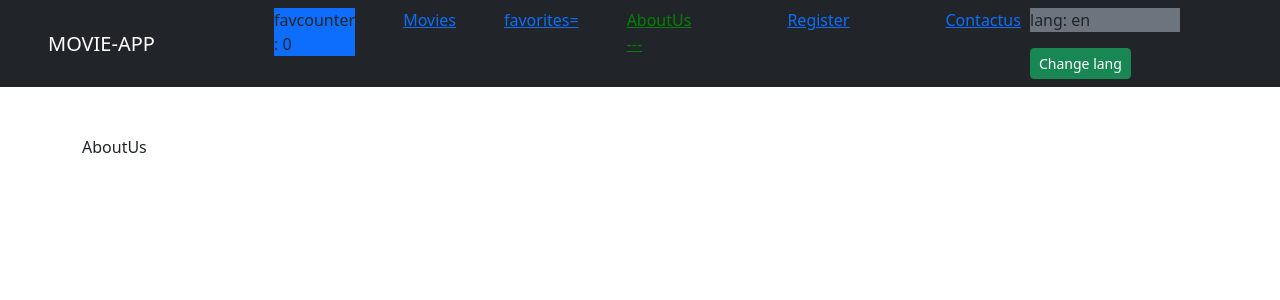
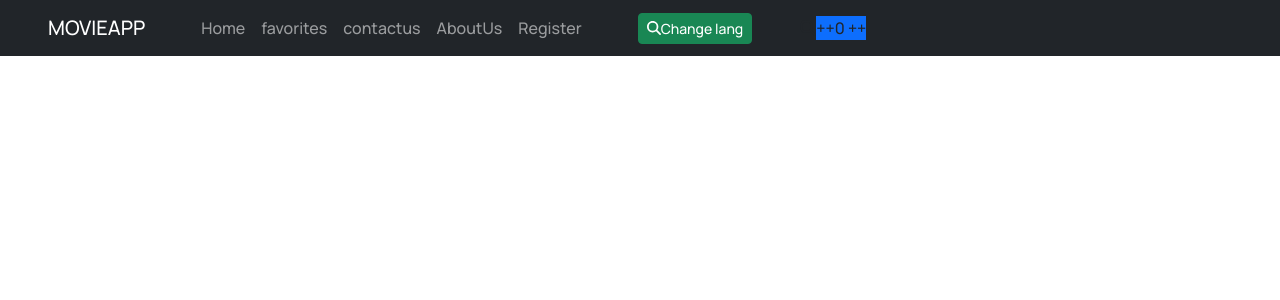
Before and after one commit to amallhalim/movieaApp, a React (Create React App) app: page /AboutUs in a window 1280 px wide. Shown: the top 300 px of the page. Built offline with nearby package versions, Linux system fonts and the light colour scheme.

Commit message:
comment lazy mode "

```diff
--- a/package.json
+++ b/package.json
@@ -17,7 +17,7 @@
     "react": "^18.2.0",
     "react-bootstrap": "^2.7.4",
     "react-dom": "^18.2.0",
-    "react-icons": "^4.9.0",
+    "react-icons": "^4.10.1",
     "react-redux": "^8.0.7",
     "react-router": "^6.12.1",
     "react-router-dom": "^6.12.1",
--- a/src/App.css
+++ b/src/App.css
@@ -1,4 +1,63 @@
-.App {
+* {
+  --body-color: #adb5bd;
+  --body-bg: #212529;
+  --secondary-bg: #343a40;
+  --tertiary-color: rgba(173, 181, 189, 0.5);
+  --tertiary-bg: #2b3035;
+  --emphasis-color: #fff;
+  --secondary-color: rgba(173, 181, 189, 0.75);
+  --navbar-color: rgba(255, 255, 255, 0.55);
+  --navbar-hover-color: rgba(255, 255, 255, 0.75);
+  --navbar-disabled-color: rgba(255, 255, 255, 0.25);
+  --navbar-active-color: #fff;
+  --navbar-brand-color: #fff;
+  --navbar-brand-hover-color: #fff;
+  --navbar-toggler-border-color: rgba(255, 255, 255, 0.1);
+  --emphasis-color: #fff;
+  --secondary-color: rgba(173, 181, 189, 0.75);
+  --secondary-bg: #343a40;
+  --tertiary-color: rgba(173, 181, 189, 0.5);
+  --tertiary-bg: #2b3035;
+  --primary-text-emphasis: #6ea8fe;
+  --secondary-text-emphasis: #a7acb1;
+  --success-text-emphasis: #75b798;
+  --info-text-emphasis: #6edff6;
+  --warning-text-emphasis: #ffda6a;
+  --danger-text-emphasis: #ea868f;
+  --light-text-emphasis: #f8f9fa;
+  --dark-text-emphasis: #dee2e6;
+  --primary-bg-subtle: #031633;
+  --secondary-bg-subtle: #161719;
+  --success-bg-subtle: #051b11;
+  --info-bg-subtle: #032830;
+  --warning-bg-subtle: #332701;
+  --danger-bg-subtle: #2c0b0e;
+  --light-bg-subtle: #343a40;
+  --dark-bg-subtle: #1a1d20;
+  --primary-border-subtle: #084298;
+  --secondary-border-subtle: #41464b;
+  --success-border-subtle: #0f5132;
+  --info-border-subtle: #087990;
+  --warning-border-subtle: #997404;
+  --danger-border-subtle: #842029;
+  --light-border-subtle: #495057;
+  --dark-border-subtle: #343a40;
+  --heading-color: inherit;
+  --link-color: #6ea8fe;
+  --link-hover-color: #8bb9fe;
+  --code-color: #e685b5;
+  --border-color: #495057;
+  --border-color-translucent: rgba(255, 255, 255, 0.15);
+  --form-valid-color: #75b798;
+  --form-valid-border-color: #75b798;
+  --form-invalid-color: #ea868f;
+}
+* {
+  /* background-color: var(--secondary-bg); */
+  /* background-color: var(--tertiary-bg); */
+  /* background-color: var(--body-bg); */
+}
+/* .App {
   text-align: center;
 }
 
@@ -35,4 +94,49 @@
   to {
     transform: rotate(360deg);
   }
+} */
+/*general style*/
+
+/*general style*/
+/* header */
+/*  start header */
+header {
+  /* background-color: var(--body-bg); */
+  /* background-color: var(--tertiary-bg); */
 }
+.header a:-webkit-any-link {
+  /* Link a { */
+  /* text-decoration: none; */
+  /* color: var(--navbar-color); */
+}
+.header a:-webkit-any-link:hover {
+  /* color: var(--navbar-hover-color); */
+}
+.allNavLink {
+  /* background-color: rgb(43, 121, 78) !important; */
+  /* display: flex; */
+  /* justify-items:; */
+  /* align-items: s; */
+  /* justify-content: center; */
+  /* justify-items: s\\\\; */
+}
+
+.header a:-webkit-any-link {
+  /* background-color: rgb(0, 255, 55) !important; */
+  /* padding: 10px; */
+  /* margin-left: 10px; */
+}
+.header .allNavLink a:-webkit-any-link:first-of-type {
+  /* background-color: rgb(0, 81, 255) !important; */
+  /* padding: 10px; */
+  /* margin-left: ; */
+}
+.layoutContainer {
+  /* background-color: var(--tertiary-bg); */
+}
+/*  end  header  */
+/*  start search */
+.searchbar {
+  /* background-color: white; */
+}
+/*  end  search  */
--- a/src/components/Header.js
+++ b/src/components/Header.js
@@ -1,79 +1,73 @@
 import React, { useContext } from "react";
 import { useDispatch, useSelector } from "react-redux";
-import Container from "react-bootstrap/Container";
-import { NavLink } from "react-router-dom";
-import Navbar from "react-bootstrap/Navbar";
-import Nav from "react-bootstrap/Nav";
+
 import "./Header.css";
 import LangContext from "../context/language";
-import SearchBar from "./SearchBar";
-import { increasecounter } from "../store/slices/count";
-
+import { FontAwesomeIcon } from "@fortawesome/react-fontawesome";
+import { Link } from "react-router-dom";
+import { faMagnifyingGlass } from "@fortawesome/free-solid-svg-icons";
 export default function Header() {
   const { lang, setLang } = useContext(LangContext);
   const favcounter = useSelector(state => state.favcounter.favCount_val);
-  // const counter_val = useSelector(state => state.counter.counter_val);
 
   const dispatch = useDispatch();
-
   return (
     <>
-      <Navbar collapseOnSelect expand="lg" bg="dark" variant="dark">
-        <Container className="  row px-5">
-          <Navbar.Brand href="/" className="col-2 ">
-            MOVIE-APP
-          </Navbar.Brand>
-
-          <Nav className="mb-auto col-8 mx-5">
-            <span className="bg-primary"> favcounter : {favcounter}</span>
-            {/*
-            <span className="bg-primary w-50 h-25">
-              counter_val: {counter_val}
-            </span>
-            <span className="bg-primary w-50 h-25">
-              favcounter: {favcounter}
-            </span>
+      <nav className="navbar navbar-expand-lg navbar-dark bg-dark">
+        <Link className="navbar-brand mx-5 = " to="Movies">
+          MOVIEAPP
+        </Link>
         <button
-              className="mx-5"
-              onClick={() => dispatch(increasecounter())}
+          className="navbar-toggler "
+          type="button"
+          data-toggle="collapse"
+          data-target="#navbarTogglerDemo02"
+          aria-controls="navbarTogglerDemo02"
+          aria-expanded="false"
+          aria-label="Toggle navigation"
         >
-              increase
-  </button> */}
-
-            <NavLink to="movies" className="mx-5">
-              Movies
-            </NavLink>
-
-            <NavLink
-              to="favorites"
-              className={({ isActive, isPending }) => {
-                return isActive ? "active" : isPending ? "pending" : "";
-              }}
-            >
-              favorites=
-            </NavLink>
-            <NavLink to="AboutUs" className="mx-5 ">
-              AboutUs ---
-            </NavLink>
-            <NavLink to="Register" className="mx-5 ">
+          <span className="navbar-toggler-icon"></span>
+        </button>
+        <div className="collapse navbar-collapse" id="navbarTogglerDemo02">
+          <ul className="navbar-nav mr-auto mt-2 mt-lg-0">
+            <li className="nav-item active">
+              <Link className="nav-link" to="/movies">
+                Home <span className="sr-only">(current)</span>
+              </Link>
+            </li>
+            <li className="nav-item">
+              <Link className="nav-link" to="/favorites">
+                favorites
+              </Link>
+            </li>
+            <li className="nav-item">
+              <Link className="nav-link" to="/contactus">
+                contactus
+              </Link>
+            </li>
+            <li className="nav-item">
+              <Link className="nav-link" to="/AboutUs">
+                AboutUs
+              </Link>
+            </li>
+            <li className="nav-item">
+              <Link className="nav-link" to="/Register">
                 Register
-            </NavLink>
-            <NavLink to="contactus" className="mx-5">
-              Contactus
-            </NavLink>
-          </Nav>
-
-          <div className="col-2 mr-0">
-            <p className="bg-secondary">lang: {lang}</p>
+              </Link>
+            </li>
+          </ul>
           <button
-              className="btn btn-success btn-sm"
+            className="btn btn-success btn-sm mx-5"
             onClick={() => setLang(lang === "en" ? "ar" : "en")}
           >
+            {" "}
+            <FontAwesomeIcon icon={faMagnifyingGlass} />
             Change lang
           </button>
+          <FontAwesomeIcon icon={faMagnifyingGlass} />
+          <span className="bg-primary"> ++{favcounter} ++</span>
         </div>
-        </Container>
-      </Navbar>
+      </nav>
     </>
   );
 }
--- a/src/index.js
+++ b/src/index.js
@@ -1,11 +1,12 @@
 import React from "react";
 import ReactDOM from "react-dom/client";
-import "./index.css";
 import App from "./App";
 import reportWebVitals from "./reportWebVitals";
-import "bootstrap/dist/css/bootstrap.css";
 import store from "./store/store";
 import { Provider } from "react-redux";
+import "./index.css";
+import "bootstrap/dist/css/bootstrap.min.css";
+import "bootstrap/dist/js/bootstrap.min.js";
 
 const root = ReactDOM.createRoot(document.getElementById("root"));
 root.render(
--- a/src/pages/AboutUs.js
+++ b/src/pages/AboutUs.js
@@ -1,7 +1,48 @@
-import React from 'react'
+import React from "react";
+import { FontAwesomeIcon } from "@fortawesome/react-fontawesome";
+// import { faMagnifyingGlass, faHouse } from "@fortawesome/free-solid-svg-icons";
+// import { faShieldHalved } from "@fortawesome/free-brands-svg-icons";
+// import { library } from "@fortawesome/fontawesome-svg-core";
+// import { fas } from "@fortawesome/free-solid-svg-icons";
+import { far } from "@fortawesome/free-regular-svg-icons";
+// import { fab } from "@fortawesome/free-brands-svg-icons";
+import { faTrashCan } from "@fortawesome/free-regular-svg-icons";
+import {
+  faCircleUp,
+  faFaceGrinTongueWink,
+} from "@fortawesome/free-regular-svg-icons";
+// import { faShieldHalved } from "@fortawesome/free-regular-svg-icons";
+import { faCircleRadiation } from "@fortawesome/free-solid-svg-icons";
+// import { faFacebookF } from "@fortawesome/free-brands-svg-icons";
 
 export default function AboutUs() {
   return (
-    <div>AboutUs</div>
-  )
+    <div>
+      {/* <FontAwesomeIcon
+        icon="fa-solid fa-magnifying-glass "
+        className="bg-danger"
+      /> */}
+      {/* <FontAwesomeIcon icon="fa-brands fa-twitter" /> */}
+      {/* <FontAwesomeIcon icon="fa-brands fa-font-awesome" /> */}
+      {/* <FontAwesomeIcon icon={solid("magnifying-glass")} /> */}
+      {/* <FontAwesomeIcon icon={faMagnifyingGlass} /> */}
+      {/* <FontAwesomeIcon icon={fas} />
+      {/* <FontAwesomeIcon icon={far} /> */}
+      {/* <FontAwesomeIcon icon={fab} />
+      <FontAwesomeIcon icon={faHouse} />
+      <FontAwesomeIcon icon={faShieldHalved} />
+      <FontAwesomeIcon iconName="fa-solid fa-shield-halved" />
+      <FontAwesomeIcon icon={faShieldHalved} /> */}
+      {/* <FontAwesomeIcon icon={faCircleUp} /> */}
+      {/* <FontAwesomeIcon icon={faFaceGrinTongueWink} /> */}
+      {/* <FontAwesomeIcon icon={faCircleRadiation} /> */}
+      {/* <FontAwesomeIcon icon={faShieldHalved} />{" "} */}
+      {/* <FontAwesomeIcon
+        icon={faTrashCan}
+        // onClick={() => setShowWarning(true)}
+        type="button"
+        size="sm"
+      /> */}
+    </div>
+  );
 }
```
Also changed, not shown: src/App.js (+6 -1 lines), src/components/Circle.jsx (added, +9 -0 lines), src/router/Approuter.js (+17 -15 lines), 1 other file (tests, documents, lock files or other folders). Lines whose indentation alone changed are shown as unchanged.
